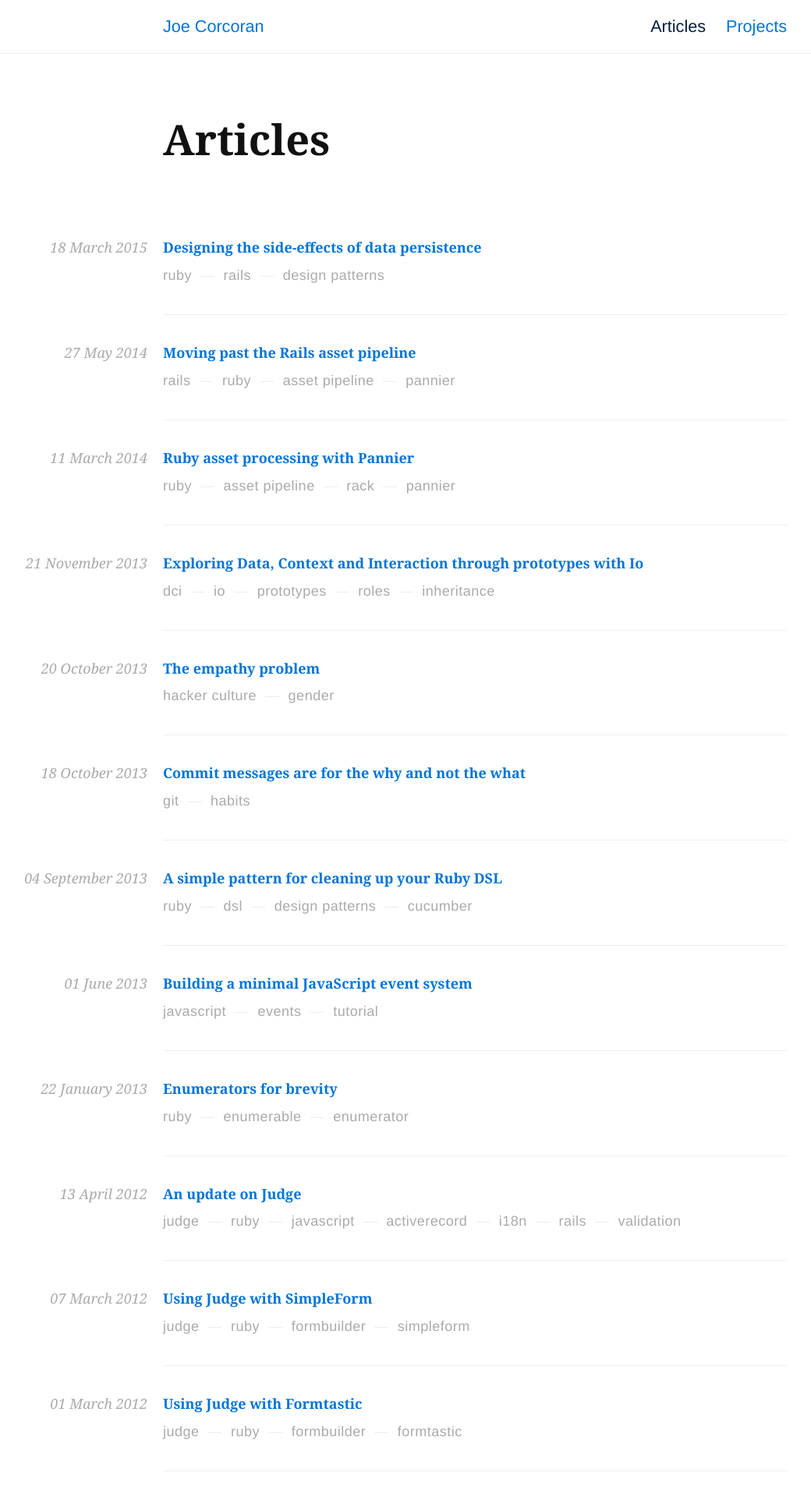
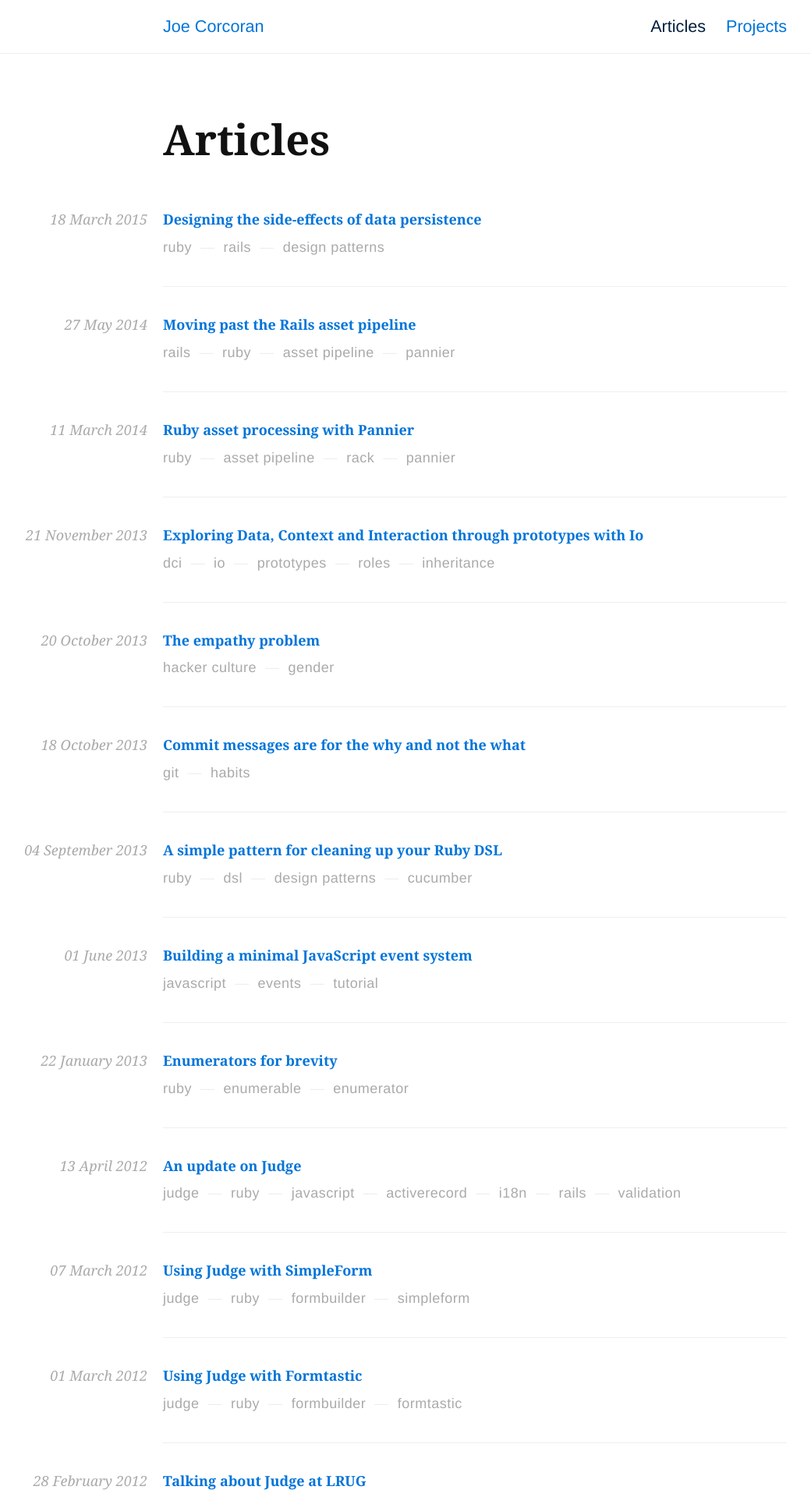
Before and after one commit to joecorcoran/corcoran.online, a Jekyll site: the page built from articles/index.html, in a window 1280 px wide. Shown: the top 1920 px of the page at 78% size, without its empty margins (31-1071 px from the left). Built offline with Jekyll 4.4.1, drawn with Linux system fonts in a browser that asks for light colours; Markdown is read by kramdown in place of the engine named in the settings.

Commit message:
Fix posts spacing

```diff
--- a/assets/sass/site.scss
+++ b/assets/sass/site.scss
@@ -217,7 +217,6 @@ iframe.showterm {
 }
 
 .posts {
-  margin-top: 5em;
   article {
     border-top: 1px solid $border;
     position: relative;
```
Also changed, not shown: public/main.min.css, 2 other files.
